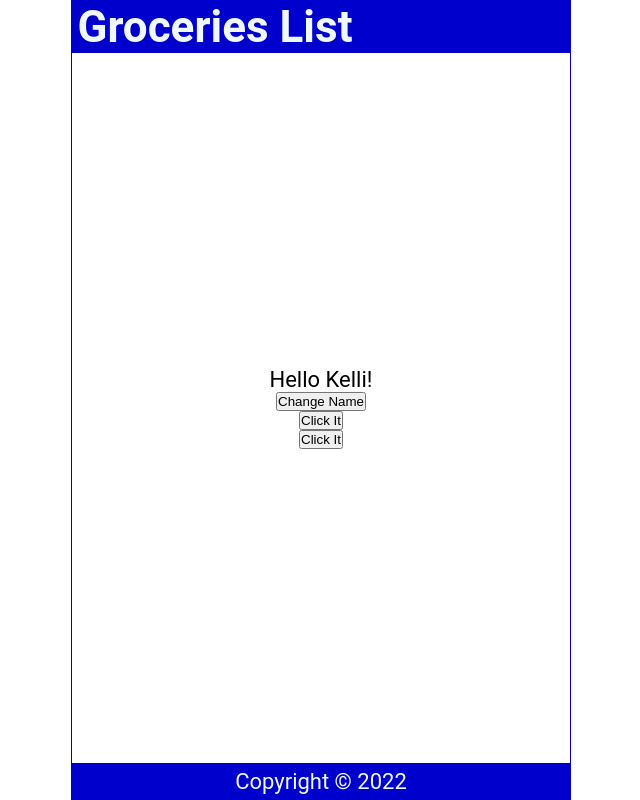
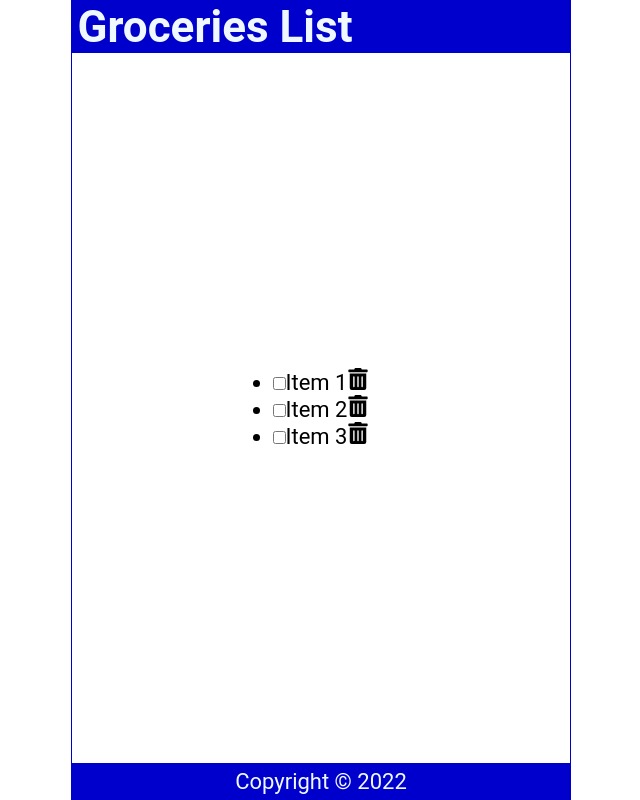
Before and after one commit to programer1983/Grocery-List, a React (Create React App) app: page / in a window 1280 px wide. Shown: the whole page, without its empty margins (319-959 px from the left). Built offline with nearby package versions, Linux system fonts and the light colour scheme.

Commit message:
key, map;

```diff
--- a/package.json
+++ b/package.json
@@ -8,6 +8,7 @@
     "@testing-library/user-event": "^13.5.0",
     "react": "^18.1.0",
     "react-dom": "^18.1.0",
+    "react-icons": "^4.3.1",
     "react-scripts": "5.0.1",
     "styled-components": "^5.3.5",
     "web-vitals": "^2.1.4"
--- a/src/Content.js
+++ b/src/Content.js
@@ -1,35 +1,40 @@
 import {useState} from "react"
+import {FaTrashAlt} from "react-icons/fa"
 
 const Content = () => {
-  const [name, setName] = useState('Kelli')
-  const [count, setCount] = useState(0)
-
-
-  const handleNameChange = () => {
-    const names = ["Gary", "Kelli", "Bill", "Sara"]
-    const itm = Math.floor(Math.random() * 4)
-    setName(names[itm])
-  }
-
-  const handleClick = () => {
-    setCount(count + 1)
-    setCount(count + 1)
-    console.log(count)
-  }
-
-  const handleClick2 = () => {
-    console.log(count)
-  }
+  const [items, setItems] = useState([
+    {
+      id: 1,
+      checked: false,
+      item: 'Item 1'
+    },
+    {
+      id: 2,
+      checked: false,
+      item: 'Item 2'
+    },
+    {
+      id: 3,
+      checked: false,
+      item: 'Item 3'
+    }
+  ])
 
 
   return (
     <main>
-      <p onDoubleClick={handleClick}>
-        Hello {name}!
-      </p>
-      <button onClick={handleNameChange}>Change Name</button>
-      <button onClick={handleClick}>Click It</button>
-      <button onClick={handleClick2}>Click It</button>
+      <ul>
+        {items.map((item) => (
+          <li className="item" key={item.id}>
+            <input
+               type="checkbox"
+               checked={item.checked}
+            />
+            <label>{item.item}</label>
+            <FaTrashAlt role="button" tabIndex="0"/>
+          </li>
+        ))}
+      </ul>
     </main>
   )
 }
```
Also changed, not shown: 1 other file (tests, documents, lock files or other folders).
